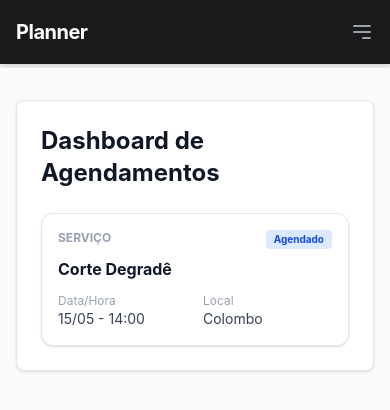
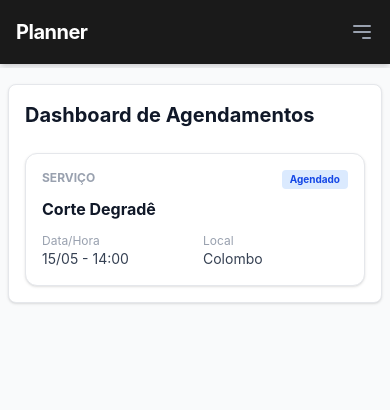
Before and after one commit to gilsonramos2026/fullstack-planner-app, a React (Vite) app in the folder planner-web/: page / in a window 390 px wide. Shown: the top 410 px of the page. Built offline with nearby package versions, Linux system fonts and the light colour scheme.

Commit message:
style: apply mobile-first breakpoints to Home and Table

```diff
--- a/planner-web/src/pages/Home.tsx
+++ b/planner-web/src/pages/Home.tsx
@@ -2,12 +2,15 @@ import { Table } from './Table';
 
 export function Home() {
   return (
-    <main className="min-h-screen bg-gray-50 py-8 px-4 sm:px-6 lg:px-8">
+    // Mobile: py-4 px-2 | Desktop (sm em diante): py-8 px-4/8
+    <main className="min-h-screen bg-gray-50 py-4 px-2 sm:py-8 sm:px-6 lg:px-8">
       <div className="max-w-7xl mx-auto">
-        <div className="w-full mb-3 bg-white p-6 rounded-lg shadow-sm border border-gray-200">
-           <h1 className="text-2xl font-bold text-gray-900 mb-6">Dashboard de Agendamentos</h1>
+        {/* Mobile: p-4 (menos espaço) | Desktop: p-6 */}
+        <div className="w-full mb-3 bg-white p-4 sm:p-6 rounded-lg shadow-sm border border-gray-200">
+           <h1 className="text-xl sm:text-2xl font-bold text-gray-900 mb-6">
+             Dashboard de Agendamentos
+           </h1>
 
-           {/* Chamando o componente para o valor ser lido e aparecer na tela */}
            <Table />
         </div>
       </div>
```
